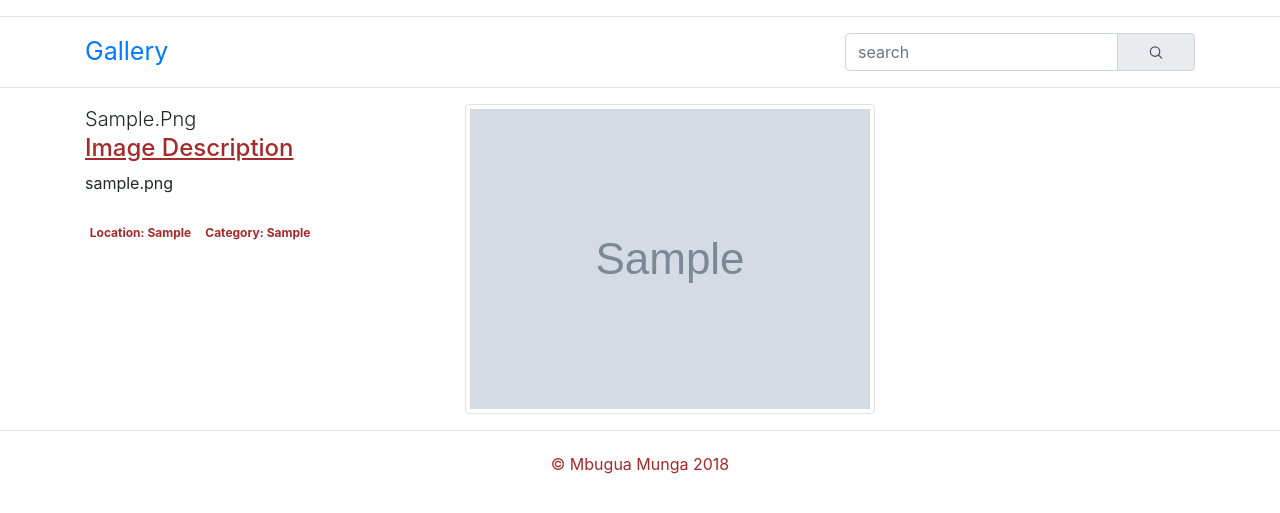
After one commit to MbuguaM/Gallery, a Django app: template album/templates/main_templates/detail.html in a window 1280 px wide. The commit adds this page. Shown: the top 513 px of the page. Run offline with Django 3.2, Linux system fonts and the light colour scheme; the template is opened without the code that fills it: values that come from a table or form of the project are taken from there, others are empty; tables that the repository leaves empty hold one stand-in row (values such as "Sample post"); grey boxes marked "Sample" are stand-in pictures; some libraries are stand-ins or nearby versions.

Commit message:
modified the models and added pictures

```diff
--- a/album/models.py
+++ b/album/models.py
@@ -5,6 +5,8 @@ from django.db import models
 class Location(models.Model):
     """storing the location the picture was taken """
     location = models.CharField(max_length = 30)
+    def __str__(self):
+        return self.location
 
     def save_loc(self):
         """ saving the location"""
@@ -21,6 +23,9 @@ class Location(models.Model):
 class Category(models.Model):
     """ storing the category of the image """
     category  = models.CharField(max_length = 30)
+
+    def __str__(self):
+        return self.category
 
     def save_cat(self):
         """ saving the location"""
@@ -53,6 +58,7 @@ class Image(models.Model):
     def delet_image(self):
         """ function that deletes image"""
 
+
     @classmethod
     def update_image(cls,item):
         """ function that update the image model"""
--- a/album/templates/main_templates/base.html
+++ b/album/templates/main_templates/base.html
@@ -14,7 +14,7 @@
 <body>
     {% include 'navbar.html' %}
     {% block content %}
-     <p class = "text-center"> Checking that all things are working</p>
+     <p class = "text-center"> A feast for your eyes </p>
 
      {%endblock%}
 
--- /dev/null
+++ b/album/templates/main_templates/detail.html
@@ -0,0 +1,23 @@
+{% extends 'base.html' %}
+{% block content%}
+    <div class="container">
+
+        <div class="row">
+            <div class="col-md-4">
+                <div class="panel panel-default">
+                    <div class="panel-heading text-capitalize lead">{{image.image_name}}</div>
+                    <div class="panel-body">
+                        <h4 style="text-decoration: underline;color: brown">Image Description</h4>
+                        {{ image.image_description }}
+                        <br><br>
+                        <p class="badge">Location: <span class="text-capitalize">{{ image.image_location}}</span></p>
+                        <p class="badge">Category: <span class="text-capitalize text-bold">{{ image.image_category}}</span></p>
+                    </div>
+                </div>
+            </div>
+            <div class="col-md-8">
+                <img src="{{ image.image.url}}" class="img img-responsive img-rounded img-thumbnail">
+            </div>
+        </div>
+    </div>
+{% endblock %}
--- a/album/urls.py
+++ b/album/urls.py
@@ -5,8 +5,8 @@ from . import views
 
 urlpatterns = [
     url('^$', views.Landing, name ='landing_page'),
-
+    url(r'^details/(?P<image_id>[0-9]+)/$',views.details, name = 'details')
 ]
 
-# if settings.DEBUG:
-#     urlpatterns+= static(settings.MEDIA_URL, document_root = settings.MEDIA_ROOT)
+if settings.DEBUG:
+    urlpatterns+= static(settings.MEDIA_URL, document_root = settings.MEDIA_ROOT)
--- a/mygallery/settings.py
+++ b/mygallery/settings.py
@@ -67,6 +67,7 @@ TEMPLATES = [
                 'django.template.context_processors.request',
                 'django.contrib.auth.context_processors.auth',
                 'django.contrib.messages.context_processors.messages',
+                'django.template.context_processors.media',
             ],
         },
     },
@@ -133,6 +134,8 @@ os.path.join(BASE_DIR, "static"),
 STATIC_ROOT = os.path.join(BASE_DIR,"staticfiles")
 STATICFILES_STORAGE='whitenoise.django.GzipManifestStaticFilesStorage'
 
+MEDIA_URL = '/media/'
+MEDIA_ROOT =os.path.join(BASE_DIR, '')
 
 
 
--- a/static/css/main.css
+++ b/static/css/main.css
@@ -1,5 +1,6 @@
 p{
-    color:green;
+    color:brown;
+    padding-top:5px;
 }
 hr.top{
     margin-top:0px;
```
Also changed, not shown: album/templates/main_templates/landing.html (+36 -0 lines), album/views.py (+9 -2 lines), media/Dancing_house.jpg (added), media/Table_mountain_sa.jpg (added), media/lotus.jpg (added), media/lynx.jpg (added), media/milwaukee.jpg (added), media/puffin.jpg (added), media/sossusvlel_dune_namibia.jpg (added), media/spitzkoppe.jpg (added), media/taj.jpg (added), media/the_pine__marten_.jpg (added), media/victoria-falls.jpg (added), media/wolverine.jpg (added).
